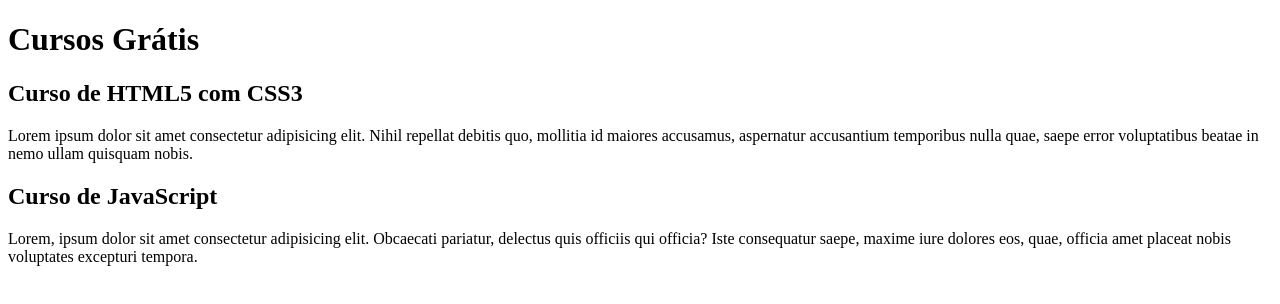
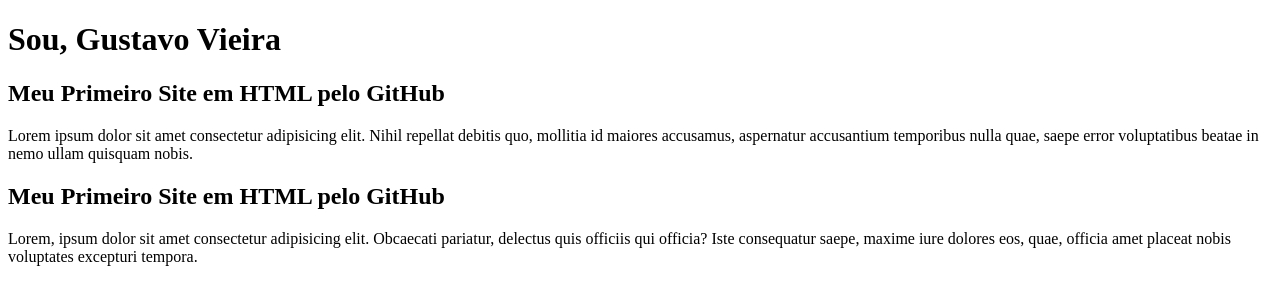
Before and after one commit to GustavoVieiraa/project-site, a plain HTML site: page index.html in a window 1280 px wide. Drawn offline with Linux system fonts and the light colour scheme.

Commit message:
alterações em conteudo

```diff
--- a/index.html
+++ b/index.html
@@ -4,22 +4,22 @@
     <meta charset="UTF-8">
     <meta http-equiv="X-UA-Compatible" content="IE=edge">
     <meta name="viewport" content="width=device-width, initial-scale=1.0">
-    <title>Site CursoeVideo</title>
+    <title>Site apresentação</title>
 </head>
 <body>
     <main>
         <header>
-            <h1>Cursos Grátis</h1>
+            <h1>Sou, Gustavo Vieira</h1>
         </header>
         <article>
-            <h2>Curso de HTML5 com CSS3</h2>
+            <h2>Meu Primeiro Site em HTML pelo GitHub</h2>
             <p>Lorem ipsum dolor sit amet consectetur adipisicing elit.
             Nihil repellat debitis quo, mollitia id maiores accusamus,
             aspernatur accusantium temporibus nulla quae, saepe error
             voluptatibus beatae in nemo ullam quisquam nobis.</p>
         </article>
         <article>
-            <h2>Curso de JavaScript</h2>
+            <h2>Meu Primeiro Site em HTML pelo GitHub</h2>
             <p>Lorem, ipsum dolor sit amet consectetur adipisicing elit.
             Obcaecati pariatur, delectus quis officiis qui officia?
             Iste consequatur saepe, maxime iure dolores eos, quae,
```
